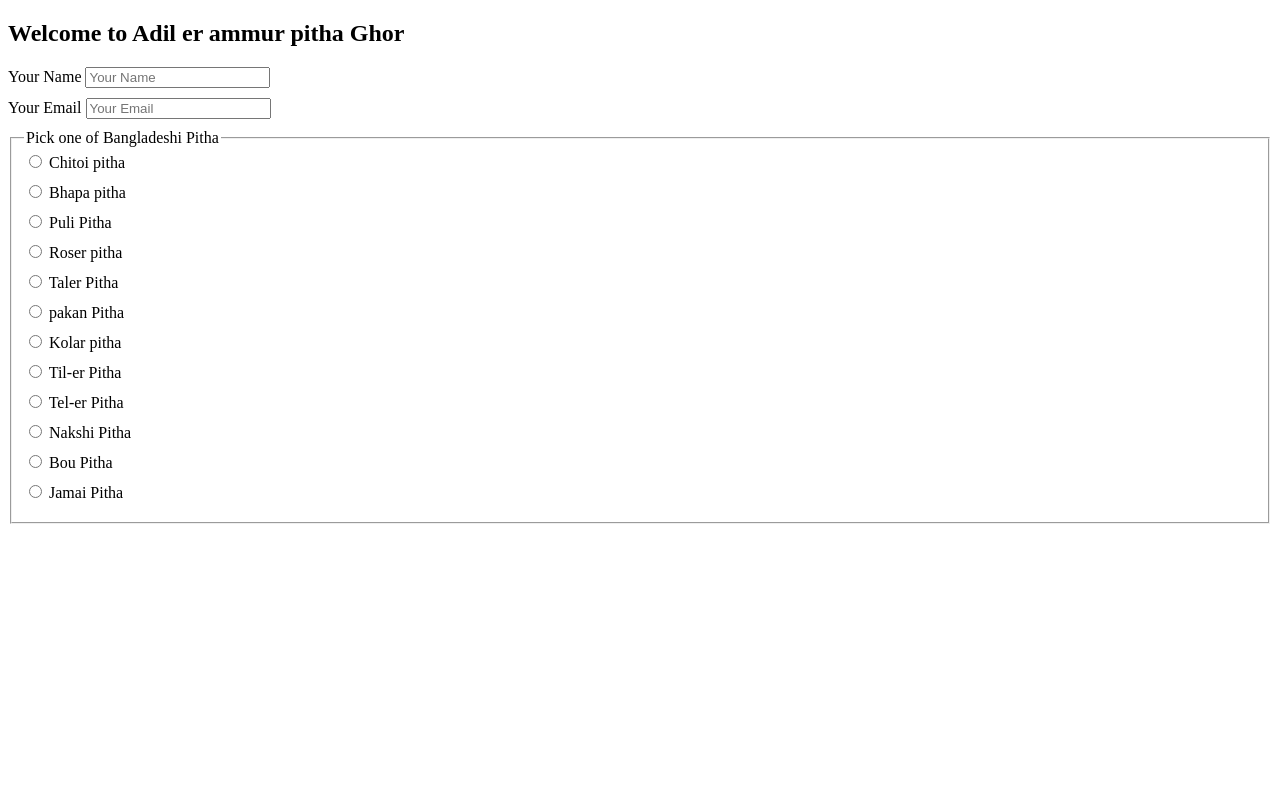
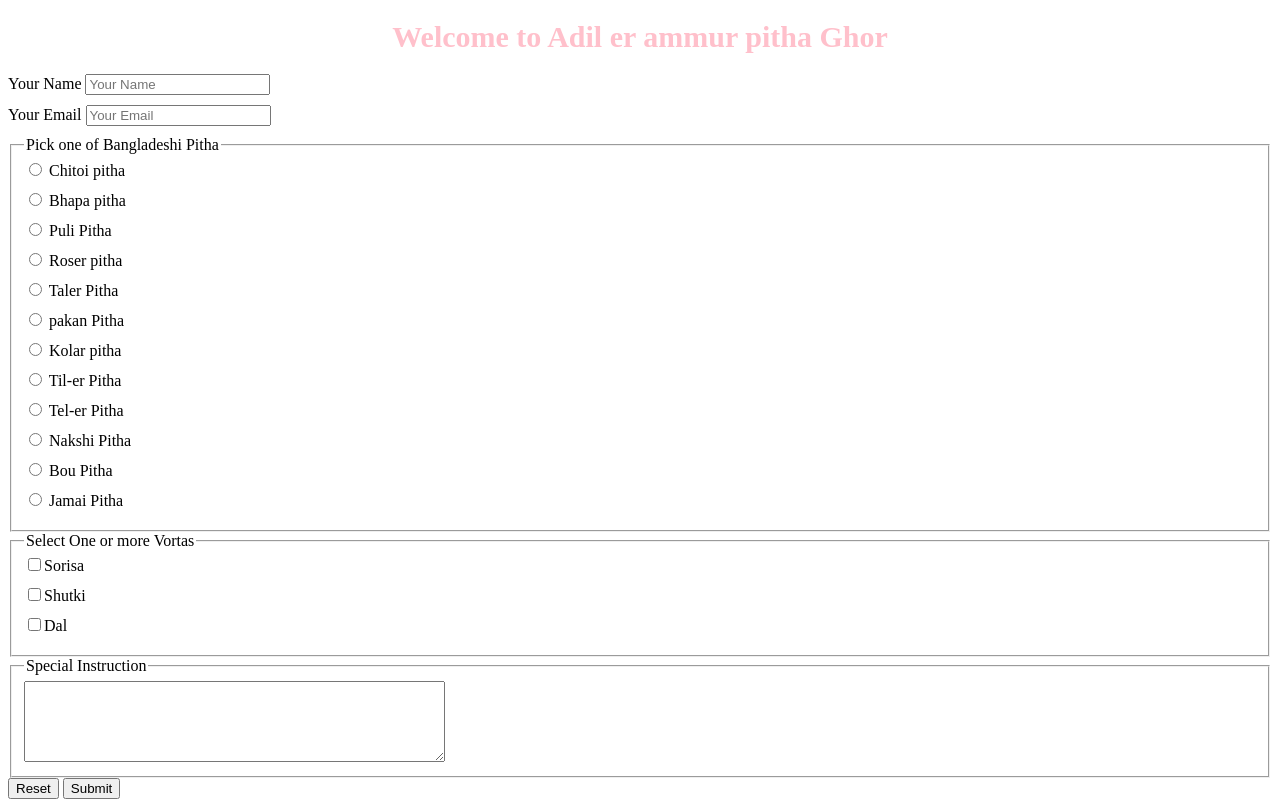
Before and after one commit to coder-Jahirul-Islam/Html-5-Intro, a plain HTML site: page Assets/media/form.html in a window 1280 px wide. Drawn offline with Linux system fonts and the light colour scheme.

Commit message:
added again

```diff
--- a/Assets/media/form.html
+++ b/Assets/media/form.html
@@ -1,28 +1,38 @@
 <!DOCTYPE html>
 <html lang="en">
+
 <head>
     <meta charset="UTF-8">
     <meta http-equiv="X-UA-Compatible" content="IE=edge">
     <meta name="viewport" content="width=device-width, initial-scale=1.0">
     <title>Filup the pitha form</title>
+    <!-- Internal Css -->
     <style>
-        label{
+        label {
             display: block;
             margin-bottom: 10px;
         }
+        h1{
+            color:pink;
+            font-size: 30px;
+            font-weight: bold;
+            text-align: center;
+        }
     </style>
 </head>
+
 <body>
-    <h2>Welcome to Adil er ammur pitha Ghor</h2>
+    <h1>Welcome to Adil er ammur pitha Ghor</h1>
+    <!-- Form of Pitha starts here -->
     <form action="">
-       <label for="name">Your Name
+        <label for="name">Your Name
             <input id="name" type="text" placeholder="Your Name">
         </label>
         <label for="email">Your Email
             <input id="email" type="text" placeholder="Your Email">
         </label>
 
-<!-- starts fieldset -->
+        <!-- starts fieldset -->
         <fieldset>
             <legend>Pick one of Bangladeshi Pitha</legend>
             <label for="chitoi">
@@ -75,5 +85,32 @@
             </label>
         </fieldset>
 
+
+
+        <fieldset>
+            <legend>Select One or more Vortas</legend>
+            <label for="sorisa">
+                <input type="checkbox" name="vorta" id="sorisa">Sorisa
+            </label>
+            <label for="shutki">
+                <input type="checkbox" name="vorta" id="shutki">Shutki
+            </label>
+            <label for="dal">
+                <input type="checkbox" name="vorta" id="dal">Dal
+            </label>
+        </fieldset>
+
+
+
+        <fieldset>
+            <legend>Special Instruction</legend>
+            <textarea name="" id="" cols="50" rows="5" placeholder="Hey,there say something...If you Love me or something plz tell me,I never mind!😀😎">
+            </textarea>
+        </fieldset>
+        <input type="reset" value="Reset">
+        <input type="button" value="Submit">
+    </form>
+
 </body>
+
 </html>
```
